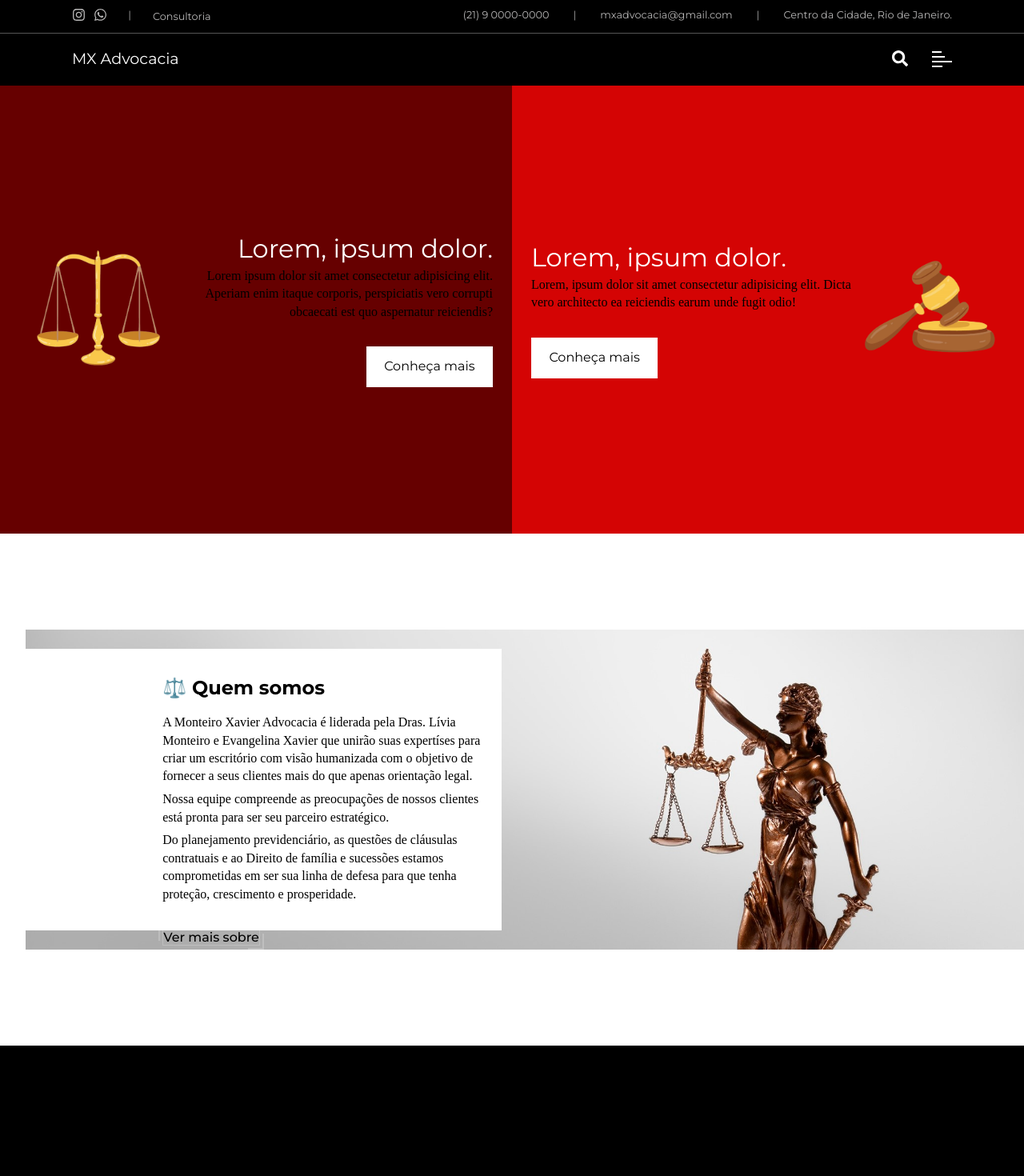
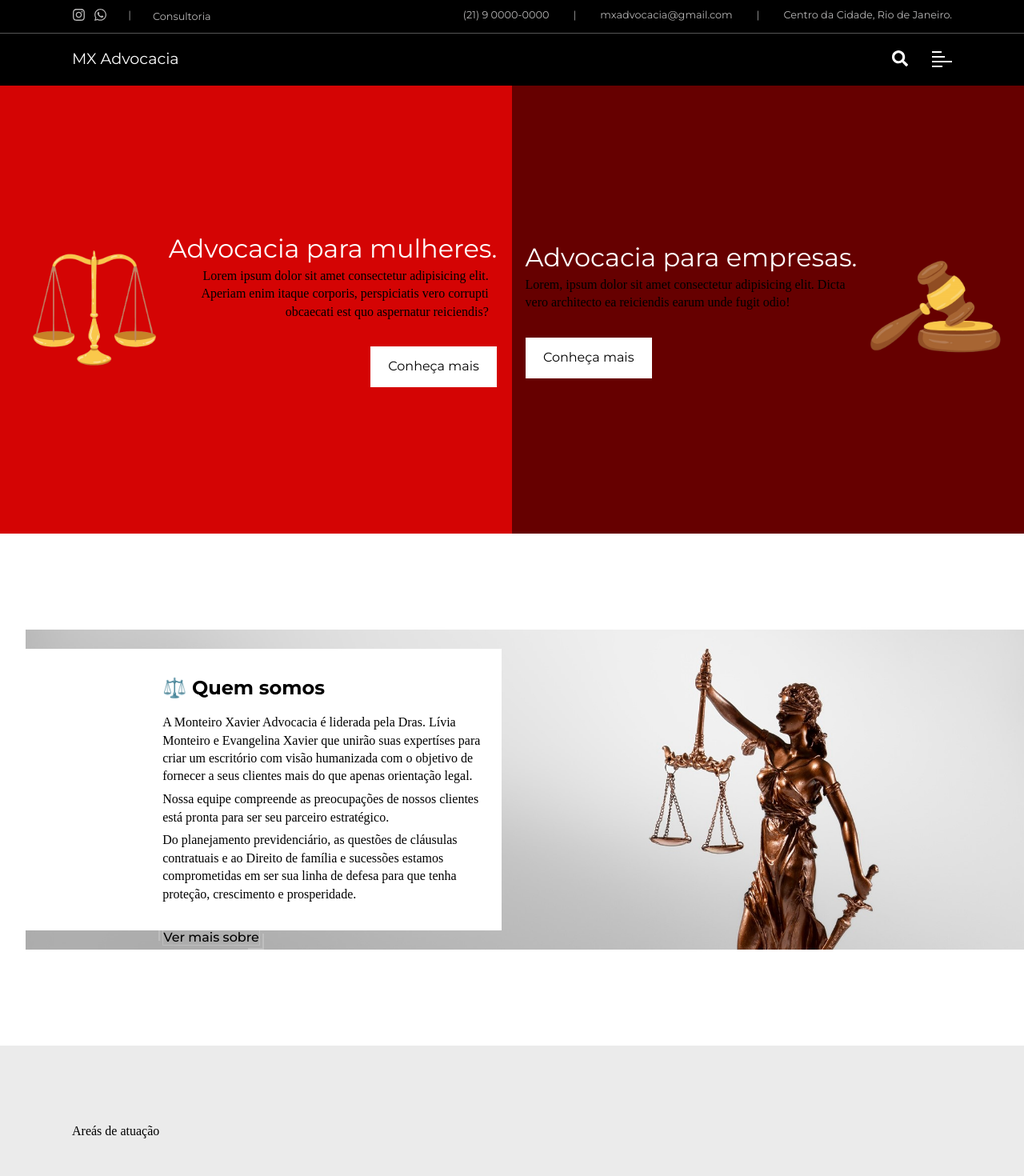
Before and after one commit to henriquepx/mx_advocacy, a React (Vite) app: page / in a window 1280 px wide. Shown: the top 1470 px of the page at 80% size. Built offline with nearby package versions, Linux system fonts and the light colour scheme.

Commit message:
feat: structure to areas

```diff
--- a/src/pages/MainPage.jsx
+++ b/src/pages/MainPage.jsx
@@ -3,6 +3,7 @@ import Footer from '../sections/Footer';
 import Header from '../sections/Header';
 import MainPagePrincipal from '../sections/MainPage/MainPagePrincipal';
 import AboutMainPage from '../sections/MainPage/AboutMainPage';
+import Areas from '../sections/MainPage/Areas';
 
 const ContainerMainPage = styled.div`
 
@@ -14,6 +15,7 @@ const MainPage = () => {
         <Header />
         <MainPagePrincipal />
         <AboutMainPage />
+        <Areas />
         <Footer />
       </ContainerMainPage>
   )
--- /dev/null
+++ b/src/sections/MainPage/Areas.jsx
@@ -0,0 +1,23 @@
+import styled from 'styled-components';
+
+const ContainerAreasWorked = styled.div`
+    height: 60vh;
+    background-color: #ebebeb;
+    padding: 6rem 0rem;
+`
+const AreasWorkedSize = styled.div`
+    max-width: 1100px;
+    width: 100%;
+    margin: 0 auto;
+`
+const Areas = () => {
+  return (
+    <ContainerAreasWorked>
+        <AreasWorkedSize>
+            <h2>Areás de atuação</h2>
+        </AreasWorkedSize>
+    </ContainerAreasWorked>
+  )
+}
+
+export default Areas
--- a/src/sections/MainPage/MainPagePrincipal.jsx
+++ b/src/sections/MainPage/MainPagePrincipal.jsx
@@ -1,68 +1,53 @@
 import styled from 'styled-components';
 import { fontPrimary, primaryColor } from '../../GlobalStyles';
 
-const ContainerPrincipalPage = styled.main`
+const Container = styled.main`
   background-color: #fff;
   height: 70vh;
   width: 100%;
   display: flex;
 `;
 
-const MainContent1 = styled.div`
+const MainContent = styled.div`
   transition: all 0.3s ease;
-  background-color: #660000;
-  width: 50%;
   position: relative;
   display: flex;
   align-items: center;
   justify-content: center;
+  width: 50%;
+  background-color: ${props => props.backgroundColor};
   &:hover {
     width: 80%;
   }
 `;
-const DescriptionContentMain1 = styled.div`
-  text-align: right;
+
+const DescriptionContent = styled.div`
   display: flex;
   flex-direction: column;
-`
-const ImgContainerMain1 = styled.img`
+`;
+
+const TextContainer = styled.div`
+  text-align: ${props => (props.align === 'right' ? 'right' : 'left')};
+`;
+
+const ImgContainer = styled.img`
   width: 30%;
-`
+`;
 
-const MainContent2 = styled.div`
-  transition: all 0.3s ease;
-  background-color: #d40404;
-  width: 50%;
-  position: relative;
-  display: flex;
-  align-items: center;
-  justify-content: center;
-  &:hover {
-    width: 80%;
-  }
-`;
-const DescriptionContentMain2 = styled.div`
-  text-align: left;
-  display: flex;
-  flex-direction: column;
-`
-
-const TitleContentMain = styled.h1`
+const Title = styled.h1`
   font-family: ${fontPrimary};
   color: #fff;
   font-size: 2rem;
-`
-const DescriptionContent1 = styled.p`
+`;
+
+const Description = styled.p`
   max-width: 50ch;
-  margin-left: auto;
-`
-const DescriptionContent2 = styled.p`
-  max-width: 50ch;
-  text-align: left;
-`
+  margin-left: 0;
+  text-align: ${props => (props.align === 'left' ? 'left' : 'right')};
+`;
 
-const ButtonContent = styled.a`
-  padding: .9rem 1.4rem;
+const Button = styled.a`
+  padding: 0.9rem 1.4rem;
   background-color: #fff;
   color: ${primaryColor};
   font-family: ${fontPrimary};
@@ -70,27 +55,32 @@ const ButtonContent = styled.a`
   max-width: 159px;
   margin-left: ${props => (props.align === 'right' ? 'auto' : '0')};
   margin-right: ${props => (props.align === 'left' ? 'auto' : '0')};
-`
+`;
+
 const MainPagePrincipal = () => {
   return (
-    <ContainerPrincipalPage>
-      <MainContent1>
-        <ImgContainerMain1 src="png1.png" alt="Imagem 1" />
-        <DescriptionContentMain1>
-          <TitleContentMain>Lorem, ipsum dolor.</TitleContentMain>
-          <DescriptionContent1>Lorem ipsum dolor sit amet consectetur adipisicing elit. Aperiam enim itaque corporis, perspiciatis vero corrupti obcaecati est quo aspernatur reiciendis?</DescriptionContent1>
-          <ButtonContent align="right">Conheça mais</ButtonContent>
-        </DescriptionContentMain1>
-      </MainContent1>
-      <MainContent2>
-        <DescriptionContentMain2>
-          <TitleContentMain>Lorem, ipsum dolor.</TitleContentMain>
-          <DescriptionContent2>Lorem, ipsum dolor sit amet consectetur adipisicing elit. Dicta vero architecto ea reiciendis earum unde fugit odio!</DescriptionContent2>
-          <ButtonContent align="left">Conheça mais</ButtonContent>
-        </DescriptionContentMain2>
-        <ImgContainerMain1 src="png2.png" alt="Imagem 2" />
-      </MainContent2>
-    </ContainerPrincipalPage>
+    <Container>
+      <MainContent backgroundColor="#d40404">
+        <ImgContainer src="png1.png" alt="Imagem 1" />
+        <DescriptionContent>
+          <TextContainer align="right">
+            <Title>Advocacia para mulheres.</Title>
+            <Description align="right">Lorem ipsum dolor sit amet consectetur adipisicing elit. Aperiam enim itaque corporis, perspiciatis vero corrupti obcaecati est quo aspernatur reiciendis?</Description>
+          </TextContainer>
+          <Button align="right">Conheça mais</Button>
+        </DescriptionContent>
+      </MainContent>
+      <MainContent backgroundColor="#660000">
+        <DescriptionContent>
+          <TextContainer align="left">
+            <Title>Advocacia para empresas.</Title>
+            <Description align="left">Lorem, ipsum dolor sit amet consectetur adipisicing elit. Dicta vero architecto ea reiciendis earum unde fugit odio!</Description>
+          </TextContainer>
+          <Button align="left">Conheça mais</Button>
+        </DescriptionContent>
+        <ImgContainer src="png2.png" alt="Imagem 2" />
+      </MainContent>
+    </Container>
   );
 };
 
```
